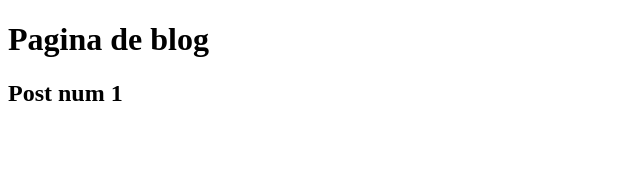
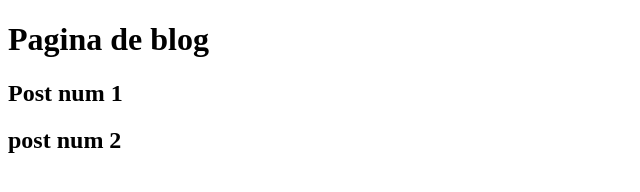
Before and after one commit to t1ctack/NivelamentoGitHub, a plain HTML site: page blog.html in a window 1280 px wide. Shown: the whole page, without its empty margins (0-640 px from the left). Drawn offline with Linux system fonts and the light colour scheme.

Commit message:
update blog

```diff
--- a/blog.html
+++ b/blog.html
@@ -8,5 +8,6 @@
 <body>
     <h1>Pagina de blog</h1>
     <h2>Post num 1</h2>
+    <h2>post num 2</h2>
 </body>
 </html>
```
